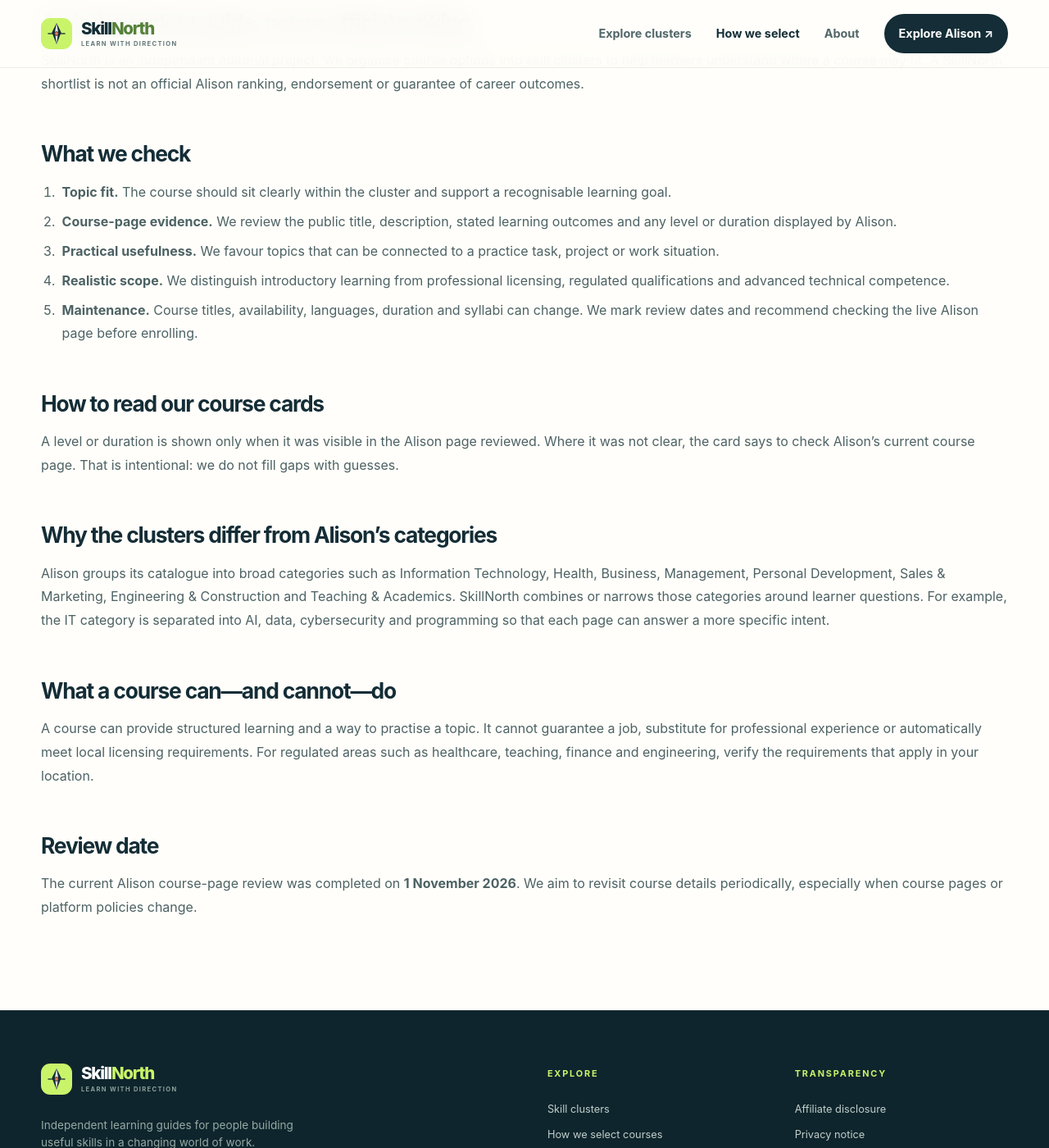
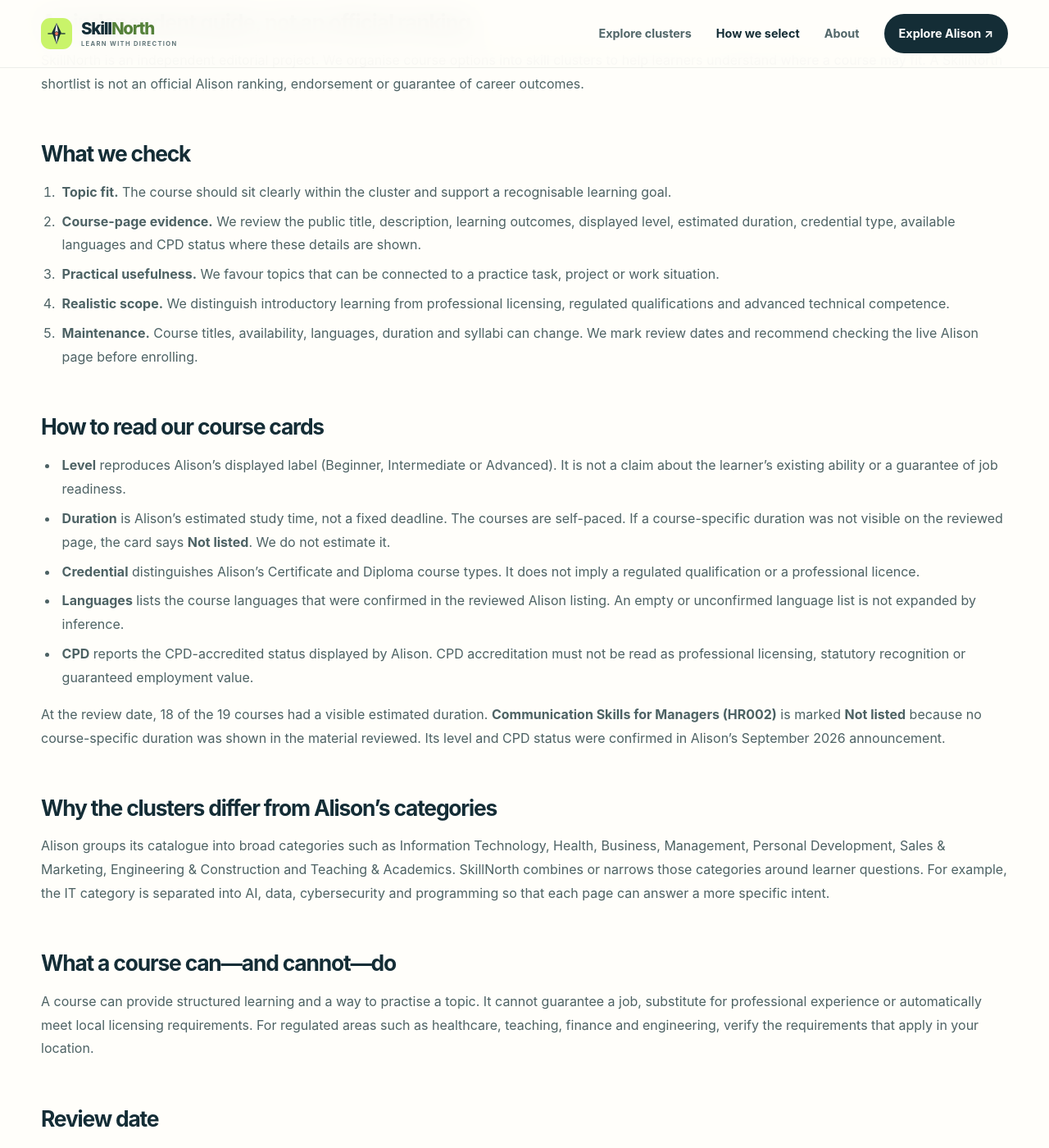
Before and after one commit to Nausica-c/SkillNorth, a Jekyll site: the page built from how-we-select/index.md, in a window 1280 px wide and 1400 px high, scrolled down 522 px. Shown: the whole window at 82% size. Built offline with Jekyll 4.4.1, drawn with Linux system fonts in a browser that asks for light colours; some of the changed text lies outside the part shown.

Commit message:
Add files via upload

```diff
--- a/how-we-select/index.md
+++ b/how-we-select/index.md
@@ -12,14 +12,20 @@ SkillNorth is an independent editorial project. We organise course options into
 ## What we check
 
 1. **Topic fit.** The course should sit clearly within the cluster and support a recognisable learning goal.
-2. **Course-page evidence.** We review the public title, description, stated learning outcomes and any level or duration displayed by Alison.
+2. **Course-page evidence.** We review the public title, description, learning outcomes, displayed level, estimated duration, credential type, available languages and CPD status where these details are shown.
 3. **Practical usefulness.** We favour topics that can be connected to a practice task, project or work situation.
 4. **Realistic scope.** We distinguish introductory learning from professional licensing, regulated qualifications and advanced technical competence.
 5. **Maintenance.** Course titles, availability, languages, duration and syllabi can change. We mark review dates and recommend checking the live Alison page before enrolling.
 
 ## How to read our course cards
 
-A level or duration is shown only when it was visible in the Alison page reviewed. Where it was not clear, the card says to check Alison's current course page. That is intentional: we do not fill gaps with guesses.
+- **Level** reproduces Alison's displayed label (Beginner, Intermediate or Advanced). It is not a claim about the learner's existing ability or a guarantee of job readiness.
+- **Duration** is Alison's estimated study time, not a fixed deadline. The courses are self-paced. If a course-specific duration was not visible on the reviewed page, the card says **Not listed**. We do not estimate it.
+- **Credential** distinguishes Alison's Certificate and Diploma course types. It does not imply a regulated qualification or a professional licence.
+- **Languages** lists the course languages that were confirmed in the reviewed Alison listing. An empty or unconfirmed language list is not expanded by inference.
+- **CPD** reports the CPD-accredited status displayed by Alison. CPD accreditation must not be read as professional licensing, statutory recognition or guaranteed employment value.
+
+At the review date, 18 of the 19 courses had a visible estimated duration. **Communication Skills for Managers (HR002)** is marked **Not listed** because no course-specific duration was shown in the material reviewed. Its level and CPD status were confirmed in Alison's September 2026 announcement.
 
 ## Why the clusters differ from Alison's categories
 
@@ -31,4 +37,4 @@ A course can provide structured learning and a way to practise a topic. It canno
 
 ## Review date
 
-The current Alison course-page review was completed on **1 November 2026**. We aim to revisit course details periodically, especially when course pages or platform policies change.
+The current course-page review was completed on **1 November 2026**. Course details can change; check the live Alison course page before enrolling.
```
